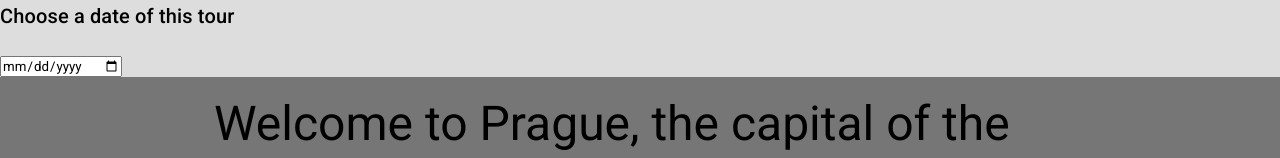
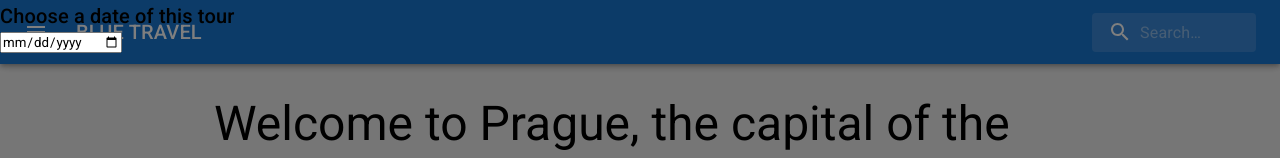
Before and after one commit to mareklonicek/travel-agency-react, a React (Create React App) app: page /tour in a window 1280 px wide. Both pictures are taken after a click on the button "BOOK NOW". Shown: the top 158 px of the page. Built offline with nearby package versions, Linux system fonts and the light colour scheme.

Commit message:
first commit

```diff
--- a/src/components/Modal.js
+++ b/src/components/Modal.js
@@ -34,8 +34,8 @@ const BasicModal=()=> {
         aria-labelledby="modal-modal-title"
         aria-describedby="modal-modal-description"
       >
-        <Box sx={{backgroundColor:"#ddd"}}>
-          <Typography id="modal-modal-title" variant="h6" component="h2" marginBottom={3}>
+        <Box>
+          <Typography id="modal-modal-title" variant="h6" component="h2">
             Choose a date of this tour
           </Typography>
           <div>
--- a/src/components/Navbar.js
+++ b/src/components/Navbar.js
@@ -8,6 +8,7 @@ import Typography from '@mui/material/Typography';
 import InputBase from '@mui/material/InputBase';
 import MenuIcon from '@mui/icons-material/Menu';
 import SearchIcon from '@mui/icons-material/Search';
+
 
 const Search = styled('div')(({ theme }) => ({
   position: 'relative',
@@ -65,6 +66,7 @@ const SearchAppBar=() =>{
           >
             <MenuIcon />
           </IconButton>
+
           <Typography
             variant="h6"
             noWrap
--- a/src/pages/Home.js
+++ b/src/pages/Home.js
@@ -17,7 +17,7 @@ const Home=()=>{
         <Grid container spacing={5}>
 
             {[...Array(10)].map((x, i) =>
-            <NavLink to="/tour" key={i}>
+            <NavLink to="/tour">
                 <TourCard key={i} value={i}/>
             </NavLink>
 
--- a/src/pages/Tour.js
+++ b/src/pages/Tour.js
@@ -15,7 +15,7 @@ const Tour=()=>{
         Welcome to Prague, the capital of the Czech Republic
         </Typography>
             <Box marginTop={3} sx={{display:"flex"}}>
-                <img src={imageUrl} alt="image" heigth={350} width={600}/>
+                <img src={imageUrl} alt="" heigth={350} width={600}/>
                 <ImageCollage />
                 </Box>
                 <Box>
```
